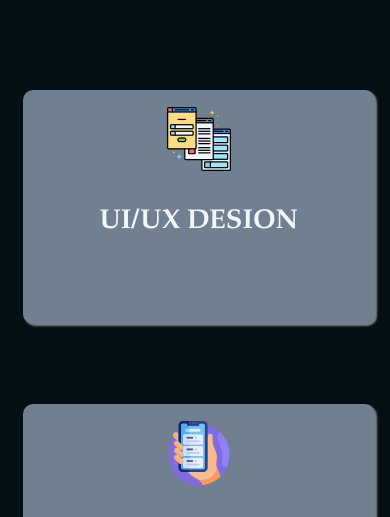
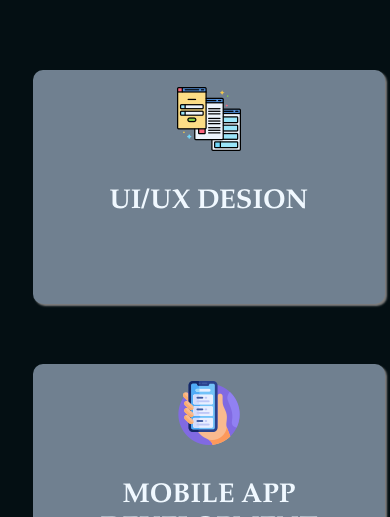
Before and after one commit to Vinod-Jeeramani/developervinod.github.io, a plain HTML site: page services.html in a window 390 px wide. Shown: the part 327-844 px from the top of the page. Drawn offline with Linux system fonts and the light colour scheme.

Commit message:
fixes responsive

```diff
--- a/index.css
+++ b/index.css
@@ -126,23 +126,23 @@ nav a.active{
 	text-align: center;
 	border-radius: 10px;
 	box-shadow: 2px 2px 2px gray;
-	margin-top: 150px;
+	margin-top: 30px;
 	padding: 17px;
 
 }
 
 @media (max-width: 500px){
     .div_services{
+        margin-top: 60px;
         width: 85%;
-        margin-right: 10px;
-	    margin-left: 15px;
-        margin-top: 80;
+        margin-right: 20px;
+	    margin-left: 25px;
     }
 }
 
 @media (min-width: 500px) and (max-width: 1000px){
     .div_services{
-        margin-top: 80px;
+        margin-top: 60px;
         width: 85%;
         margin-right: 20px;
 	    margin-left: 25px;
--- a/services.html
+++ b/services.html
@@ -5,7 +5,6 @@
 <title> Services </title>
 
     <link type="text/css" rel="stylesheet" href="index.css">
-            <meta name="viewport" content="width=device-width, initial-scale=1">
 
 </head>
 
```
